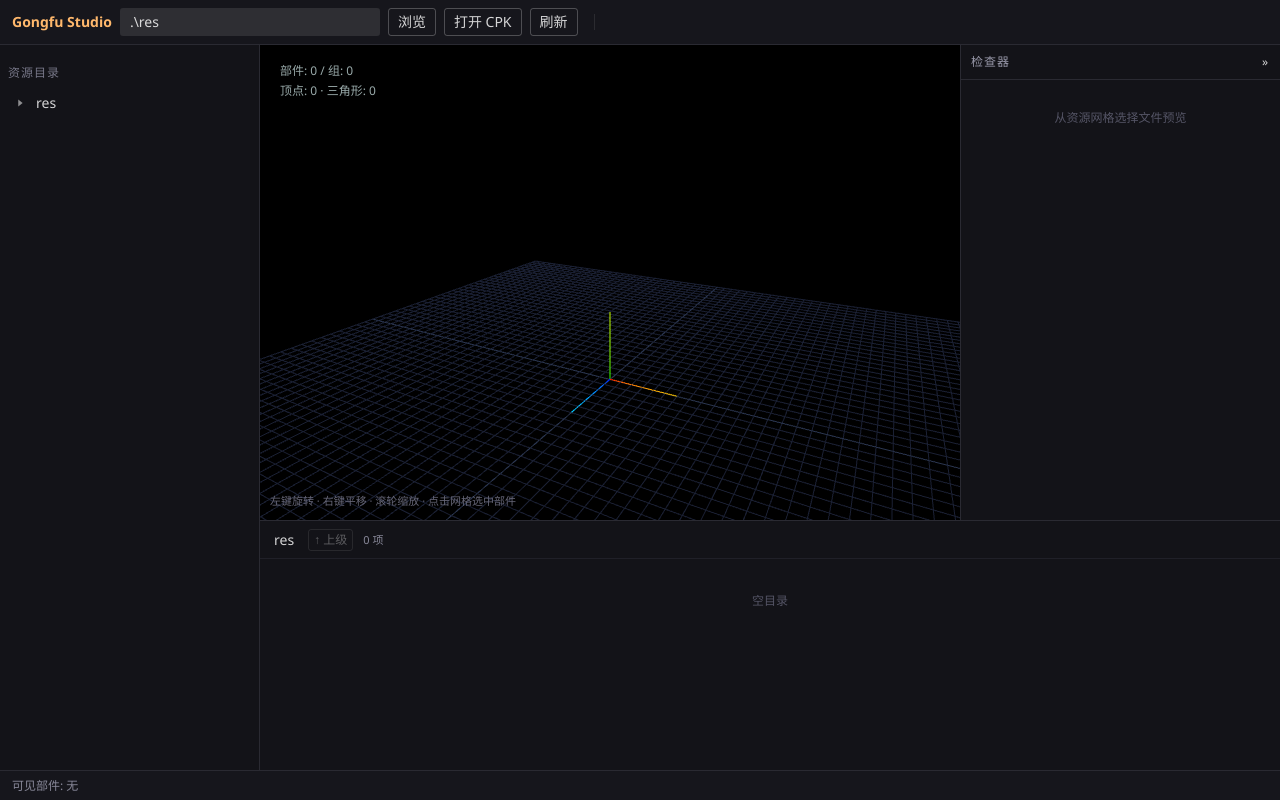
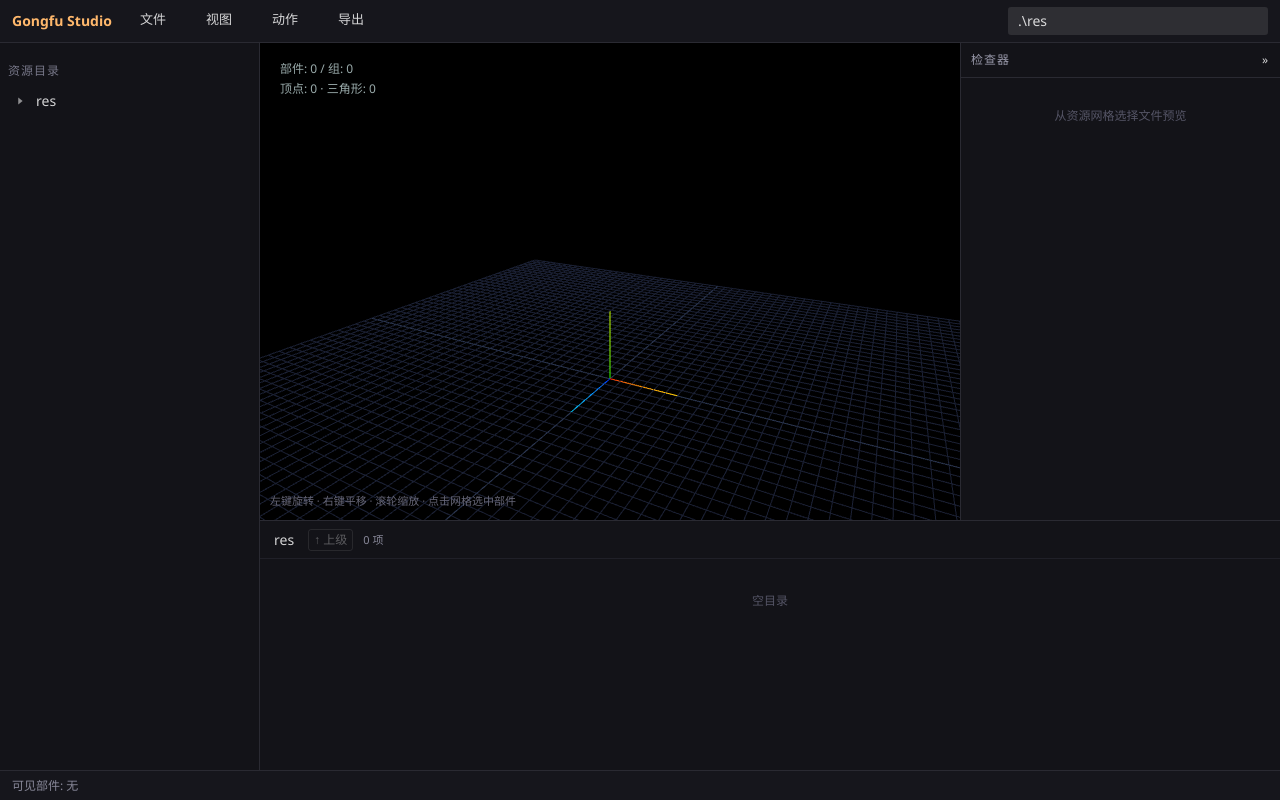
Before and after one commit to lizhanyin/gongfu-studio, a Vue app in the folder gui/ui/: page / in a window 1280 px wide. Built offline with nearby package versions, Linux system fonts and the light colour scheme.

Commit message:
refactor(gui): 将工具栏替换为菜单栏并切换脚本为 debug 构建

```diff
--- a/gui/ui/src/App.vue
+++ b/gui/ui/src/App.vue
@@ -3,19 +3,16 @@
     <div class="app">
       <header class="app-header">
         <span class="title">Gongfu Studio</span>
+        <MenuBar :skin="skin" :act="act" :res="res" />
+        <div class="header-spacer"></div>
         <n-input
           v-model:value="res.rootDir"
           size="small"
           class="root-input"
-          placeholder="资源根目录 (res)"
+          placeholder="资源根目录 (res / cpk:…)"
+          title="回车切换；或用 文件 菜单打开"
           @keyup.enter="res.changeRoot(res.rootDir)"
         />
-        <n-button size="small" @click="res.pickRoot">浏览</n-button>
-        <n-button size="small" @click="res.pickCpk">打开 CPK</n-button>
-        <n-button size="small" :loading="res.treeLoading" @click="res.refreshRoot">刷新</n-button>
-        <n-divider vertical />
-        <SkinToolbar v-if="skin.hasParts" :skin="skin" />
-        <ActToolbar v-if="act.actMeta" :act="act" />
       </header>
 
       <div class="app-main">
@@ -154,8 +151,7 @@ import { api } from "./api";
 import { message } from "./message";
 import { shortName } from "./utils";
 import type { ResEntry } from "./types";
-import SkinToolbar from "./components/SkinToolbar.vue";
-import ActToolbar from "./components/ActToolbar.vue";
+import MenuBar from "./components/MenuBar.vue";
 import ResourceTree from "./components/ResourceTree.vue";
 import ResourceGrid from "./components/ResourceGrid.vue";
 import PartGroupList from "./components/PartGroupList.vue";
--- a/gui/ui/src/components/ActToolbar.vue
+++ /dev/null
@@ -1,18 +0,0 @@
-<template>
-  <div class="toolbar">
-    <n-checkbox size="small" :checked="act.showSkinOverlay" @update:checked="act.setSkinOverlay">叠加皮肤网格</n-checkbox>
-    <n-checkbox size="small" :checked="act.showSkeleton" @update:checked="act.setSkeletonVisible">显示骨架</n-checkbox>
-    <n-button size="small" @click="act.frameSkeleton()">定位</n-button>
-    <n-button size="small" @click="act.closeAct">关闭动作</n-button>
-    <div class="spacer"></div>
-    <n-button size="small" @click="act.exportBvh(false)" :disabled="!act.actMeta">导出 BVH (全部帧)</n-button>
-    <n-button size="small" @click="act.exportBvh(true)" :disabled="!act.actMeta">导出 BVH (当前动作)</n-button>
-    <n-button size="small" type="primary" @click="act.exportGlb" :disabled="!act.actMeta">导出 GLB</n-button>
-  </div>
-</template>
-
-<script setup lang="ts">
-import type { ActStore } from "../composables/useActMode";
-
-defineProps<{ act: ActStore }>();
-</script>
--- /dev/null
+++ b/gui/ui/src/components/MenuBar.vue
@@ -0,0 +1,158 @@
+<template>
+  <n-menu
+    class="menubar"
+    mode="horizontal"
+    :value="null"
+    :options="options"
+    @update:value="onCommand"
+  />
+</template>
+
+<script setup lang="ts">
+import { computed, h } from "vue";
+import type { MenuOption } from "naive-ui";
+import type { SkinStore } from "../composables/useSkinMode";
+import type { ActStore } from "../composables/useActMode";
+import type { ResourceTreeStore } from "../composables/useResourceTree";
+
+/**
+ * 下拉条目左侧的勾选槽：所有条目（含普通命令项）都占同等宽度的图标位，
+ * ✓ 仅在勾选态显示，各条目文字左缘对齐。
+ */
+const tick = (on: boolean) => () => h("span", { class: "menu-tick" }, on ? "✓" : "");
+
+const props = defineProps<{ skin: SkinStore; act: ActStore; res: ResourceTreeStore }>();
+
+/** 按作用分组的命令菜单：文件 / 视图（皮肤渲染）/ 动作 / 导出 */
+const options = computed<MenuOption[]>(() => {
+  const skinOff = !props.skin.hasParts;
+  const actOff = !props.act.actMeta;
+  return [
+    {
+      label: "文件",
+      key: "file",
+      children: [
+        { label: "打开资源目录…", key: "open-root", icon: tick(false) },
+        { label: "打开 CPK 资源包…", key: "open-cpk", icon: tick(false) },
+        { type: "divider", key: "file-d1" },
+        {
+          label: props.res.treeLoading ? "刷新中…" : "刷新",
+          key: "refresh",
+          disabled: props.res.treeLoading,
+          icon: tick(false),
+        },
+        { type: "divider", key: "file-d2" },
+        {
+          label: "保存当前部件",
+          key: "save-part",
+          disabled: !props.skin.selectedModel,
+          icon: tick(false),
+        },
+      ],
+    },
+    {
+      label: "视图",
+      key: "view",
+      children: [
+        { label: "着色", key: "rm-shaded", disabled: skinOff, icon: tick(props.skin.renderMode === "shaded") },
+        { label: "骨骼", key: "rm-bones", disabled: skinOff, icon: tick(props.skin.renderMode === "bones") },
+        { label: "UV", key: "rm-uv", disabled: skinOff, icon: tick(props.skin.renderMode === "uv") },
+        { type: "divider", key: "view-d1" },
+        { label: "线框", key: "wireframe", disabled: skinOff, icon: tick(props.skin.wireframe) },
+        { label: "选中高亮", key: "pick-highlight", disabled: skinOff, icon: tick(props.skin.pickHighlight) },
+        { label: "定位模型", key: "frame-all", disabled: skinOff, icon: tick(false) },
+      ],
+    },
+    {
+      label: "动作",
+      key: "act",
+      children: [
+        { label: "叠加皮肤网格", key: "act-overlay", disabled: actOff, icon: tick(props.act.showSkinOverlay) },
+        { label: "显示骨架", key: "act-skeleton", disabled: actOff, icon: tick(props.act.showSkeleton) },
+        { label: "裙摆布料模拟", key: "act-cloth", disabled: actOff, icon: tick(props.act.clothSim) },
+        { label: "定位骨架", key: "frame-skel", disabled: actOff, icon: tick(false) },
+        { type: "divider", key: "act-d1" },
+        { label: "关闭动作", key: "close-act", disabled: actOff, icon: tick(false) },
+      ],
+    },
+    {
+      label: "导出",
+      key: "export",
+      children: [
+        {
+          label: "导出 OBJ…",
+          key: "exp-obj",
+          disabled: !props.skin.visiblePaths.length,
+          icon: tick(false),
+        },
+        { type: "divider", key: "export-d1" },
+        { label: "导出 BVH（全部帧）…", key: "exp-bvh-all", disabled: actOff, icon: tick(false) },
+        { label: "导出 BVH（当前动作）…", key: "exp-bvh-cur", disabled: actOff, icon: tick(false) },
+        { label: "导出 GLB…", key: "exp-glb", disabled: actOff, icon: tick(false) },
+      ],
+    },
+  ];
+});
+
+function onCommand(key: string | number) {
+  switch (key) {
+    case "open-root":
+      void props.res.pickRoot();
+      break;
+    case "open-cpk":
+      void props.res.pickCpk();
+      break;
+    case "refresh":
+      void props.res.refreshRoot();
+      break;
+    case "save-part":
+      props.skin.saveSelected();
+      break;
+    case "rm-shaded":
+      props.skin.renderMode = "shaded";
+      break;
+    case "rm-bones":
+      props.skin.renderMode = "bones";
+      break;
+    case "rm-uv":
+      props.skin.renderMode = "uv";
+      break;
+    case "wireframe":
+      props.skin.wireframe = !props.skin.wireframe;
+      break;
+    case "pick-highlight":
+      props.skin.pickHighlight = !props.skin.pickHighlight;
+      break;
+    case "frame-all":
+      props.skin.frameAll();
+      break;
+    case "act-overlay":
+      props.act.setSkinOverlay(!props.act.showSkinOverlay);
+      break;
+    case "act-skeleton":
+      props.act.setSkeletonVisible(!props.act.showSkeleton);
+      break;
+    case "act-cloth":
+      props.act.setClothSim(!props.act.clothSim);
+      break;
+    case "frame-skel":
+      props.act.frameSkeleton();
+      break;
+    case "close-act":
+      props.act.closeAct();
+      break;
+    case "exp-obj":
+      void props.skin.exportObj();
+      break;
+    case "exp-bvh-all":
+      void props.act.exportBvh(false);
+      break;
+    case "exp-bvh-cur":
+      void props.act.exportBvh(true);
+      break;
+    case "exp-glb":
+      void props.act.exportGlb();
+      break;
+  }
+}
+</script>
--- a/gui/ui/src/components/SkinToolbar.vue
+++ /dev/null
@@ -1,21 +0,0 @@
-<template>
-  <div class="toolbar">
-    <n-button-group size="small">
-      <n-button :type="skin.renderMode === 'shaded' ? 'primary' : 'default'" @click="skin.renderMode = 'shaded'">着色</n-button>
-      <n-button :type="skin.renderMode === 'bones' ? 'primary' : 'default'" @click="skin.renderMode = 'bones'">骨骼</n-button>
-      <n-button :type="skin.renderMode === 'uv' ? 'primary' : 'default'" @click="skin.renderMode = 'uv'">UV</n-button>
-    </n-button-group>
-    <n-checkbox size="small" v-model:checked="skin.wireframe">线框</n-checkbox>
-    <n-checkbox size="small" v-model:checked="skin.pickHighlight">选中高亮</n-checkbox>
-    <n-button size="small" @click="skin.frameAll()">定位</n-button>
-    <div class="spacer"></div>
-    <n-button size="small" @click="skin.exportObj" :disabled="!skin.visiblePaths.length">导出 OBJ</n-button>
-    <n-button size="small" type="warning" @click="skin.saveSelected" :disabled="!skin.selectedModel">保存当前部件</n-button>
-  </div>
-</template>
-
-<script setup lang="ts">
-import type { SkinStore } from "../composables/useSkinMode";
-
-defineProps<{ skin: SkinStore }>();
-</script>
--- a/gui/ui/src/style.css
+++ b/gui/ui/src/style.css
@@ -37,15 +37,22 @@ body {
 
 .app { display: flex; flex-direction: column; height: 100%; }
 .app-header {
-  display: flex; align-items: center; gap: 8px; row-gap: 6px;
-  padding: 8px 12px; border-bottom: 1px solid #2a2a32; flex-shrink: 0;
-  background: #16161c; flex-wrap: wrap;
+  display: flex; align-items: center; gap: 8px;
+  padding: 0 12px; border-bottom: 1px solid #2a2a32; flex-shrink: 0;
+  background: #16161c;
 }
 .app-header .title { font-weight: 600; font-size: 14px; color: #ffb86c; white-space: nowrap; }
-.app-header .root-input { width: 260px; }
-/* 工具栏作为整体换行的单元（不压缩内容，宽度不够时整体换到下一行） */
-.toolbar { display: flex; align-items: center; gap: 8px; flex-shrink: 0; }
-.toolbar .spacer { flex: 1; }
+.app-header .header-spacer { flex: 1; }
+.app-header .root-input { width: 260px; flex-shrink: 0; }
+/* 菜单栏融入头部：透明背景；n-menu 水平模式默认 flex:1 撑满整行，
+   需锁死宽度让右侧路径输入框保持在视口内 */
+.app-header .menubar.n-menu {
+  background: transparent; font-size: 13px; flex: 0 0 auto; width: auto;
+}
+.app-header .menubar.n-menu .n-menu-item-content { height: 40px; }
+/* 下拉条目（传送至 body 渲染，须用全局样式）左侧勾选槽：
+   占满 naive-ui 图标位宽度居中显示 ✓，未勾选时仅占位，保证文字左缘对齐 */
+.menu-tick { display: inline-flex; justify-content: center; width: 100%; color: #63e2b7; }
 .app-main { flex: 1; display: flex; min-height: 0; }
 
 /* ---- 左：资源树（全高） ---- */
```
Also changed, not shown: 2 other files (tests, documents, lock files or other folders).
